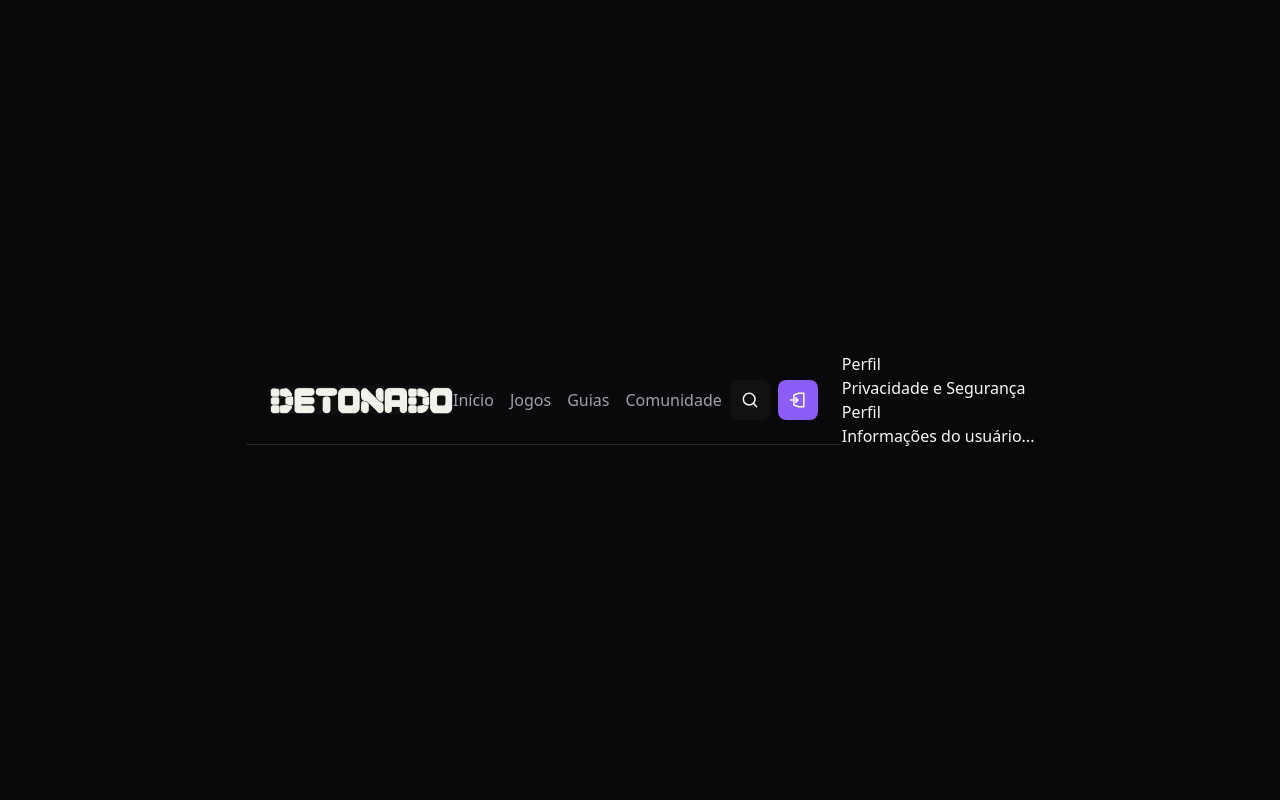
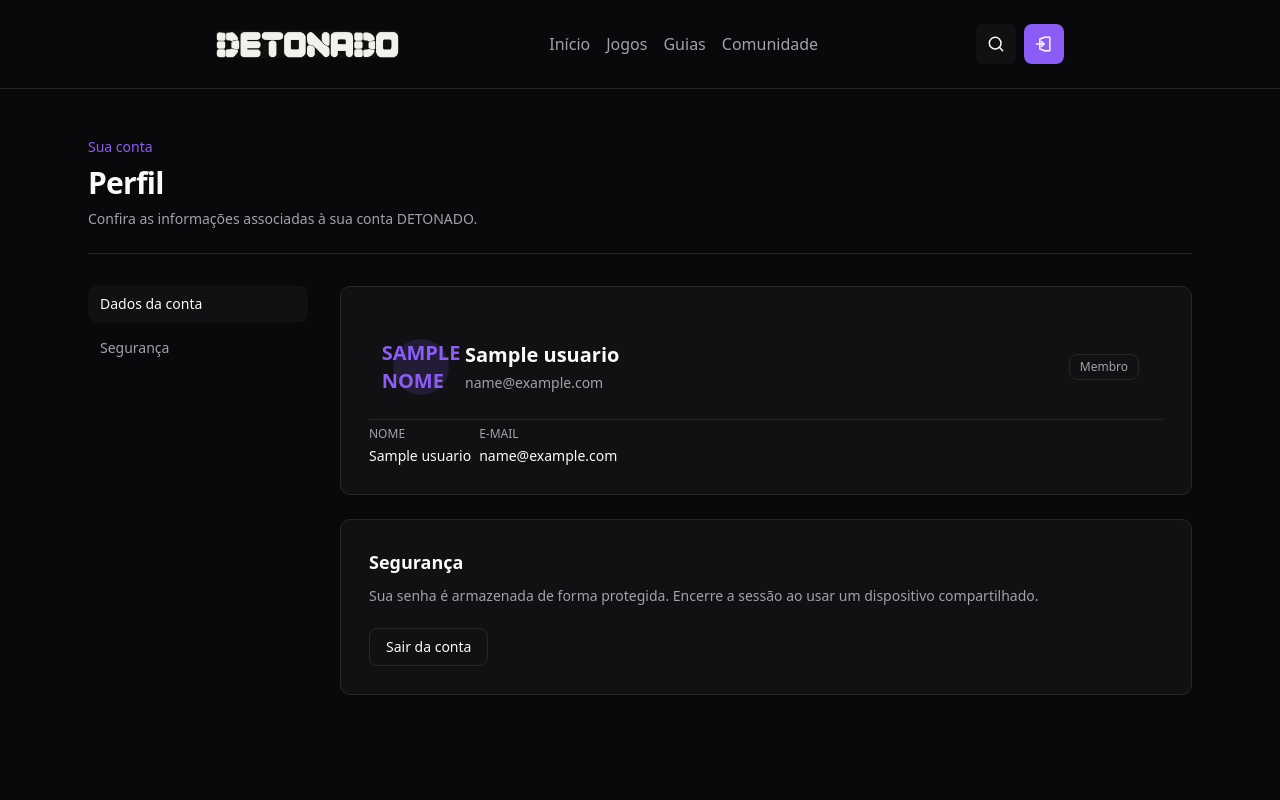
Before and after one commit to niludev02/DETONADO-REDIS-BANCO, a Django app: template usuario/templates/perfil.html in a window 1280 px wide. Run offline with Django 5.2, Linux system fonts and the light colour scheme; the template is opened without the code that fills it: most values are stand-ins (such as "Sample title", 1, 10 or a date in 2020); style sheets or scripts are compiled from the project's sources.

Commit message:
feat: aprimorar página de perfil com exibição de dados do usuário e navegação

```diff
--- a/home/templates/home/partials/header.html
+++ b/home/templates/home/partials/header.html
@@ -32,20 +32,18 @@
                 </svg>
             </button>
             {% if request.user.is_authenticated or request.session.usuario_id %}
-                {% if request.session.usuario_nome %}
+                <a href="{% url 'usuarios:perfil' %}" aria-label="Perfil" title="Perfil"
+                   class="gap- inline-flex size-10 items-center justify-center rounded-md bg-secondary text-secondary-foreground transition hover:bg-secondary/80">
+                    <svg aria-hidden="true" focusable="false" class="size-5" viewBox="0 0 24 24" fill="none" stroke="currentColor" stroke-width="1.8" stroke-linecap="round" stroke-linejoin="round">
+                        <path d="M20 21v-2a4 4 0 0 0-4-4H8a4 4 0 0 0-4 4v2"></path>
+                        <circle cx="12" cy="7" r="4"></circle>
+                    </svg>
+                    {% if request.session.usuario_nome %}
                     <span class="text-sm text-muted-foreground">{{ request.session.usuario_nome }}</span>
-                {% elif request.user.is_authenticated %}
+                    {% elif request.user.is_authenticated %}
                     <span class="text-sm text-muted-foreground">{{ request.user.get_username }}</span>
-                {% endif %}
-                {% if request.session.usuario_is_admin %}
-                    <span class="text-xs font-medium text-primary">Administrador</span>
-                {% endif %}
-                <form method="post" action="{% url 'usuarios:logout' %}">
-                    {% csrf_token %}
-                    <button type="submit" class="rounded-md bg-secondary px-3 py-2 text-sm text-secondary-foreground transition hover:bg-secondary/80">
-                        Sair
-                    </button>
-                </form>
+                    {% endif %}
+                </a>
             {% else %}
                 <a href="{% url 'usuarios:login' %}" aria-label="Entrar" title="Entrar"
                    class="inline-flex size-10 items-center justify-center rounded-md bg-primary text-primary-foreground transition hover:bg-primary/90">
--- a/usuario/templates/perfil.html
+++ b/usuario/templates/perfil.html
@@ -1,27 +1,94 @@
 {% load static %}
 <!DOCTYPE html>
-<html lang="en">
+<html lang="pt-br">
 <head>
     <meta charset="UTF-8">
     <meta name="viewport" content="width=device-width, initial-scale=1.0">
-     <link rel="stylesheet" href="{% static 'css/output.css' %}">
+    <meta name="theme-color" content="#09090b">
+    <title>Meu perfil - DETONADO</title>
+    <link rel="stylesheet" href="{% static 'css/output.css' %}">
 </head>
-<body class="min-h=screen bg-background text-foreground">
-    <main class="relative isolate flex min-h-screen items-center justify-center overflow-hidden px-4 py-12 sm:px-6">
-        {% include "home/partials/header.html" %}
-        <main>
-            <nav>
-                <ul>
-                    <li>Perfil</li>
-                    <li>Privacidade e Segurança</li>
-                </ul>
-            </nav>
-            <div>
-                <h1>Perfil</h1>
-                <p>Informações do usuário...</p>
+<body class="min-h-screen bg-background text-foreground">
+    {% include "home/partials/header.html" %}
+
+    <main class="mx-auto w-full max-w-6xl px-4 py-8 sm:px-6 lg:py-12">
+        <header class="mb-8 border-b border-border pb-6">
+            <p class="text-sm font-medium text-primary">Sua conta</p>
+            <h1 class="mt-2 text-3xl font-semibold tracking-tight">Perfil</h1>
+            <p class="mt-2 max-w-2xl text-sm text-muted-foreground">
+                Confira as informações associadas à sua conta DETONADO.
+            </p>
+        </header>
+
+        <div class="grid gap-8 md:grid-cols-[220px_minmax(0,1fr)]">
+            <aside>
+                <nav aria-label="Navegação do perfil" class="flex gap-2 md:flex-col">
+                    <a href="#dados-da-conta" aria-current="page"
+                       class="rounded-md bg-secondary px-3 py-2 text-sm font-medium text-secondary-foreground">
+                        Dados da conta
+                    </a>
+                    <a href="#seguranca"
+                       class="rounded-md px-3 py-2 text-sm text-muted-foreground transition hover:bg-secondary hover:text-secondary-foreground">
+                        Segurança
+                    </a>
+                </nav>
+            </aside>
+
+            <div class="space-y-6">
+                <section id="dados-da-conta" aria-labelledby="titulo-dados"
+                         class="rounded-lg border border-border bg-card p-5 sm:p-7">
+                    <div class="flex flex-wrap items-center gap-4 border-b border-border pb-6 p-6">
+                        <div aria-hidden="true"
+                             class="flex size-14 shrink-0 items-center justify-center rounded-full bg-primary/15 text-xl font-semibold text-primary">
+                            {{ usuario.nome|first|upper }}
+                        </div>
+                        <div class="min-w-0 flex-1">
+                            <h2 id="titulo-dados" class="truncate text-xl font-semibold">
+                                {{ usuario.nome|default:"Usuário" }}
+                            </h2>
+                            <p class="mt-1 break-all text-sm text-muted-foreground">
+                                {{ usuario.email }}
+                            </p>
+                        </div>
+                        {% if usuario.is_admin == "1" %}
+                            <span class="rounded-md border border-primary/30 bg-primary/10 px-2.5 py-1 text-xs font-medium text-primary p-4">
+                                Administrador
+                            </span>
+                        {% else %}
+                            <span class="rounded-md border border-border px-2.5 py-1 text-xs font-medium text-muted-foreground">
+                                Membro
+                            </span>
+                        {% endif %}
+                    </div>
+
+                    <dl class="inline-flex items-center space-x-2">
+                        <div>
+                            <dt class="text-xs font-medium uppercase text-muted-foreground">Nome</dt>
+                            <dd class="mt-1 break-words text-sm">{{ usuario.nome|default:"Não informado" }}</dd>
+                        </div>
+                        <div>
+                            <dt class="text-xs font-medium uppercase text-muted-foreground">E-mail</dt>
+                            <dd class="mt-1 break-all text-sm">{{ usuario.email|default:"Não informado" }}</dd>
+                        </div>
+                    </dl>
+                </section>
+
+                <section id="seguranca" aria-labelledby="titulo-seguranca"
+                         class="rounded-lg border border-border bg-card p-5 sm:p-7 p-6">
+                    <h2 id="titulo-seguranca" class="text-lg font-semibold">Segurança</h2>
+                    <p class="mt-2 max-w-2xl text-sm leading-6 text-muted-foreground">
+                        Sua senha é armazenada de forma protegida. Encerre a sessão ao usar um dispositivo compartilhado.
+                    </p>
+                    <form method="post" action="{% url 'usuarios:logout' %}" class="mt-5">
+                        {% csrf_token %}
+                        <button type="submit"
+                                class="rounded-md border border-border px-4 py-2 text-sm font-medium transition hover:bg-secondary">
+                            Sair da conta
+                        </button>
+                    </form>
+                </section>
             </div>
-
-        </main>
+        </div>
     </main>
 </body>
 </html>
```
Also changed, not shown: usuario/tests.py (+21 -0 lines).
